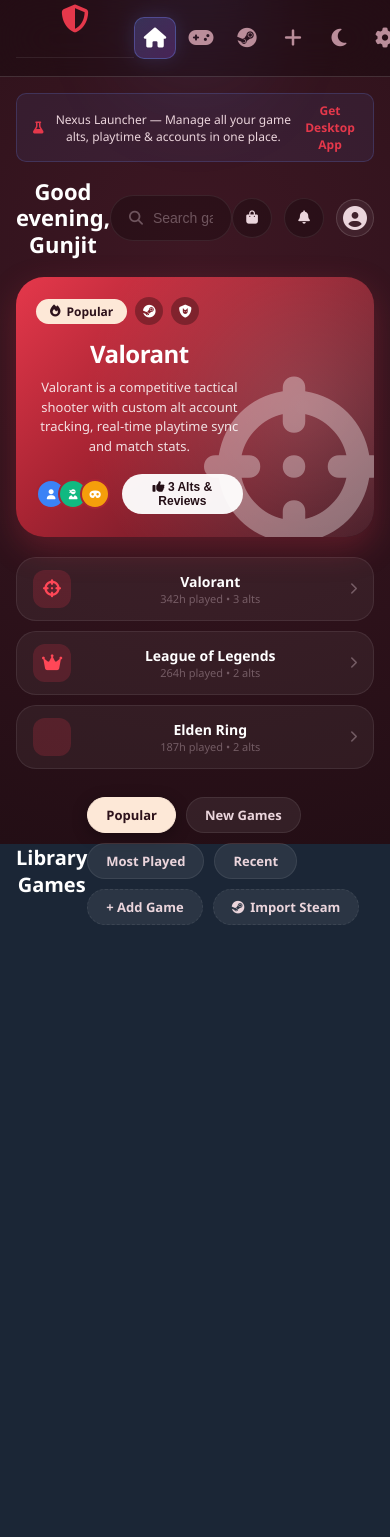
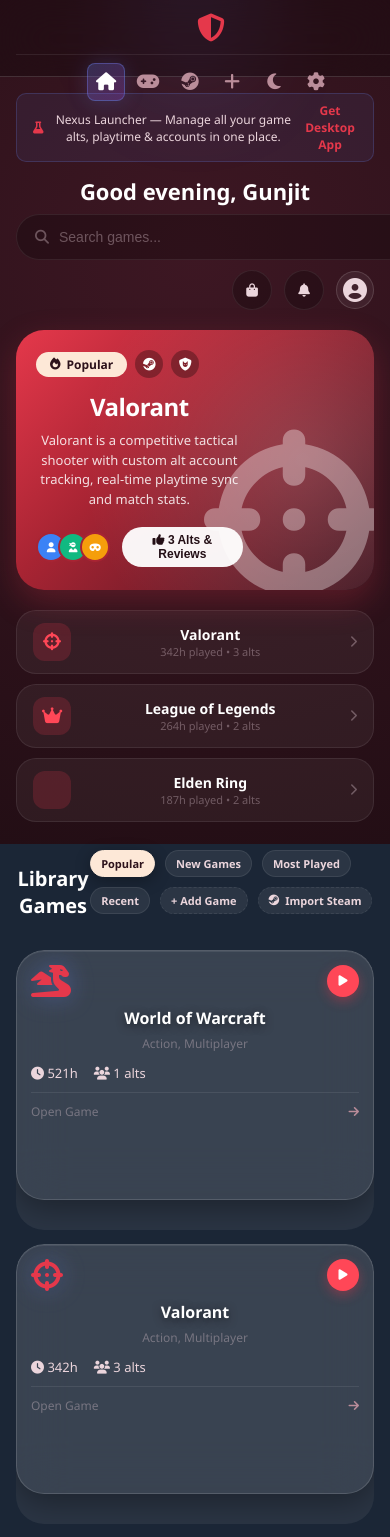
Before and after one commit to gunjitdhakar15/Nexus, a Vue app in the folder frontend/: page / in a window 390 px wide. Shown: the top 1537 px of the page. Before the commit the page ends 953 px from the top, so only its background shows below. Built offline with nearby package versions, Linux system fonts and the light colour scheme.

Commit message:
Add comprehensive responsive breakpoints for mobile, tablet, desktop - fix UI scattering on mobile browsers

```diff
--- a/frontend/src/App.vue
+++ b/frontend/src/App.vue
@@ -1314,4 +1314,273 @@ onMounted(() => initTheme())
 .chat-send-btn {
   padding: 8px 16px;
 }
+
+/* ========== RESPONSIVE GLOBAL RULES ========== */
+
+/* Large Desktop (≥1400px) - Full layout with all panels */
+@media (min-width: 1400px) {
+  .app-layout {
+    max-width: 1800px;
+    margin: 0 auto;
+  }
+}
+
+/* Desktop (1200px - 1399px) - Hide social bar, keep right panel */
+@media (max-width: 1399px) {
+  .social-bar {
+    display: none;
+  }
+}
+
+/* Tablet / Small Desktop (992px - 1199px) - Hide right panel, stack hero */
+@media (max-width: 1199px) {
+  .right-panel {
+    display: none;
+  }
+}
+
+/* Tablet Portrait / Large Mobile (768px - 991px) - Collapse sidebar to top bar */
+@media (max-width: 991px) {
+  .app-layout {
+    flex-direction: column;
+  }
+  .sidebar {
+    width: 100%;
+    height: 60px;
+    flex-direction: row;
+    justify-content: space-between;
+    padding: 8px 16px;
+    border-right: none;
+    border-bottom: 1px solid var(--border-light);
+    order: -1;
+  }
+  .sidebar-brand {
+    padding: 0;
+    border: none;
+    margin: 0;
+  }
+  .sidebar-nav {
+    flex-direction: row;
+    gap: 8px;
+    flex: 1;
+    justify-content: flex-start;
+  }
+  .sidebar-footer {
+    display: none;
+  }
+  .main-content {
+    padding: 16px;
+    max-height: none;
+    overflow-y: visible;
+  }
+  .right-panel {
+    display: none;
+  }
+  .social-bar {
+    display: none;
+  }
+  .main-header {
+    flex-direction: column;
+    align-items: stretch;
+    gap: 12px;
+  }
+  .header-left {
+    flex-direction: column;
+    gap: 12px;
+    align-items: stretch;
+  }
+  .search-bar {
+    max-width: 100%;
+    width: 100%;
+  }
+  .header-right {
+    justify-content: flex-end;
+  }
+  .game-grid {
+    grid-template-columns: repeat(auto-fill, minmax(160px, 1fr));
+  }
+}
+
+/* Mobile (≤600px) - Tighten spacing, single column grids */
+@media (max-width: 600px) {
+  .sidebar {
+    height: auto;
+    padding: 10px 12px;
+    flex-wrap: wrap;
+    gap: 8px;
+  }
+  .sidebar-nav {
+    order: 3;
+    width: 100%;
+    justify-content: center;
+    padding-top: 8px;
+    border-top: 1px solid var(--border-color);
+  }
+  .main-header {
+    gap: 10px;
+  }
+  .greeting-name {
+    font-size: 18px;
+  }
+  .search-bar {
+    padding: 10px 14px;
+  }
+  .hero-banner {
+    padding: 20px;
+    min-height: 200px;
+  }
+  .hero-title {
+    font-size: 22px;
+  }
+  .hero-desc {
+    font-size: 12px;
+  }
+  .hero-btn-reviews {
+    padding: 8px 14px;
+    font-size: 11px;
+  }
+  .hero-stack {
+    gap: 8px;
+  }
+  .stack-card {
+    padding: 10px 12px;
+  }
+  .stack-thumb {
+    width: 34px;
+    height: 34px;
+    font-size: 16px;
+  }
+  .stack-title {
+    font-size: 13px;
+  }
+  .section-title {
+    font-size: 18px;
+  }
+  .category-tab {
+    padding: 6px 12px;
+    font-size: 12px;
+  }
+  .game-grid {
+    grid-template-columns: 1fr;
+    gap: 14px;
+  }
+  .game-card-glass {
+    padding: 16px;
+    min-height: 240px;
+  }
+  .game-title {
+    font-size: 17px;
+  }
+  .game-subtitle {
+    font-size: 11px;
+  }
+  .download-card {
+    flex-direction: column;
+    align-items: stretch;
+    gap: 14px;
+    padding: 14px 16px;
+  }
+  .download-left {
+    flex-direction: column;
+    align-items: flex-start;
+    gap: 10px;
+  }
+  .download-center {
+    flex-direction: row;
+    justify-content: space-between;
+    align-items: center;
+    width: 100%;
+  }
+  .download-actions {
+    justify-content: flex-end;
+  }
+  .wave-orb {
+    width: 140px;
+    height: 140px;
+  }
+  .orb-content {
+    width: 100px;
+    height: 100px;
+  }
+  .orb-value {
+    font-size: 16px;
+  }
+  .top-game-badge {
+    gap: 4px;
+  }
+  .badge-icon {
+    width: 38px;
+    height: 38px;
+    font-size: 16px;
+  }
+  .modal-content {
+    width: 95%;
+    margin: 12px;
+  }
+  .modal-body {
+    padding: 20px;
+  }
+  .modal-header {
+    padding: 16px 20px;
+  }
+  .modal-footer {
+    padding: 12px 20px 20px;
+  }
+}
+
+/* Extra Small Mobile (≤400px) */
+@media (max-width: 400px) {
+  .sidebar-nav {
+    gap: 4px;
+  }
+  .nav-item {
+    width: 36px;
+    height: 36px;
+    border-radius: 8px;
+  }
+  .nav-icon {
+    font-size: 18px;
+  }
+  .header-action-btn {
+    width: 36px;
+    height: 36px;
+  }
+  .hero-title {
+    font-size: 20px;
+  }
+  .hero-btn-reviews {
+    font-size: 10px;
+    padding: 6px 10px;
+  }
+  .category-tab {
+    padding: 5px 10px;
+    font-size: 11px;
+  }
+  .game-card-glass {
+    padding: 14px;
+    min-height: 220px;
+  }
+  .game-title {
+    font-size: 16px;
+  }
+  .game-play-badge {
+    width: 28px;
+    height: 28px;
+  }
+  .download-btn {
+    width: 32px;
+    height: 32px;
+  }
+  .wave-orb {
+    width: 120px;
+    height: 120px;
+  }
+  .orb-content {
+    width: 88px;
+    height: 88px;
+  }
+  .orb-value {
+    font-size: 14px;
+  }
+}
 </style>
```
